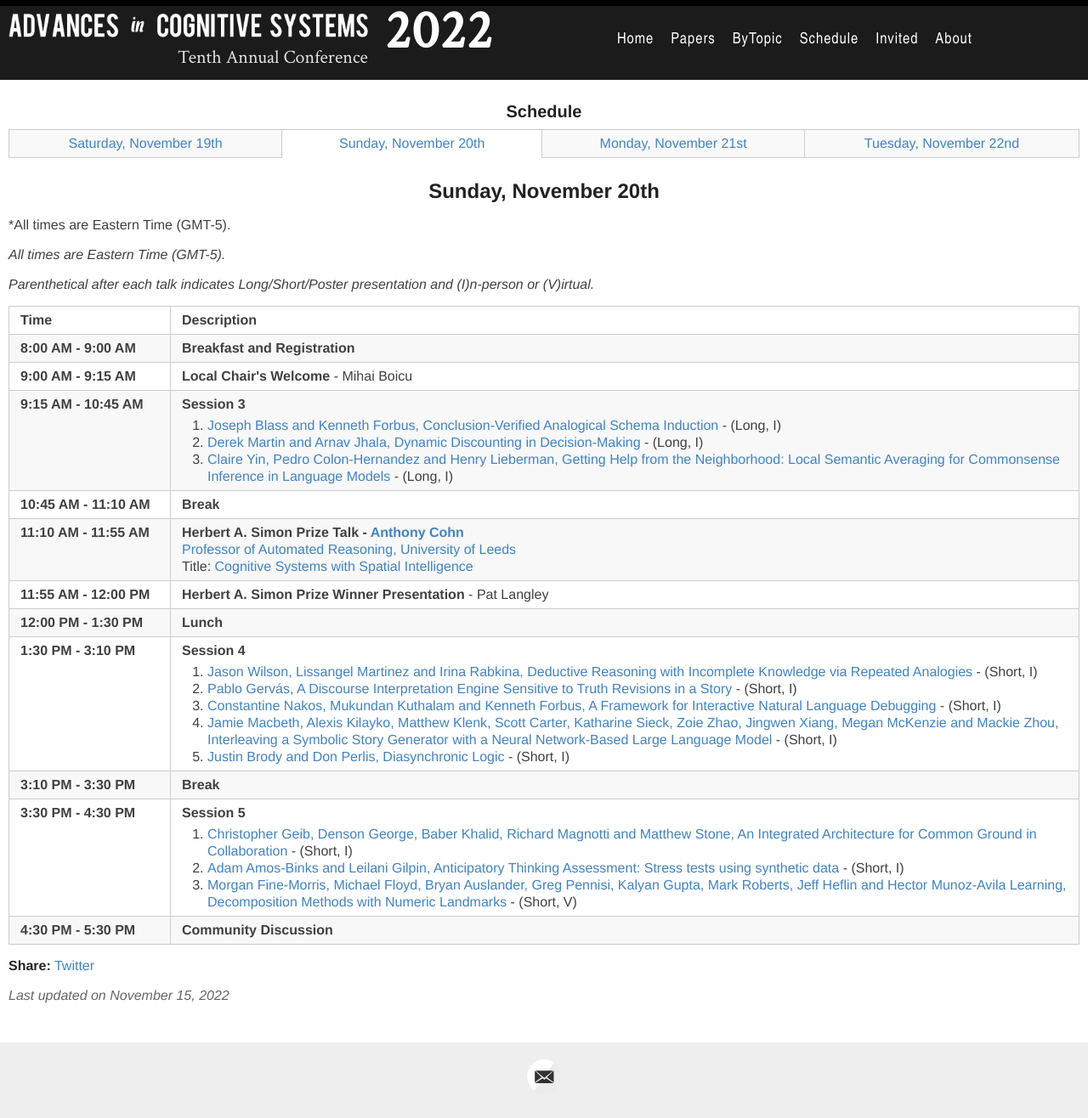
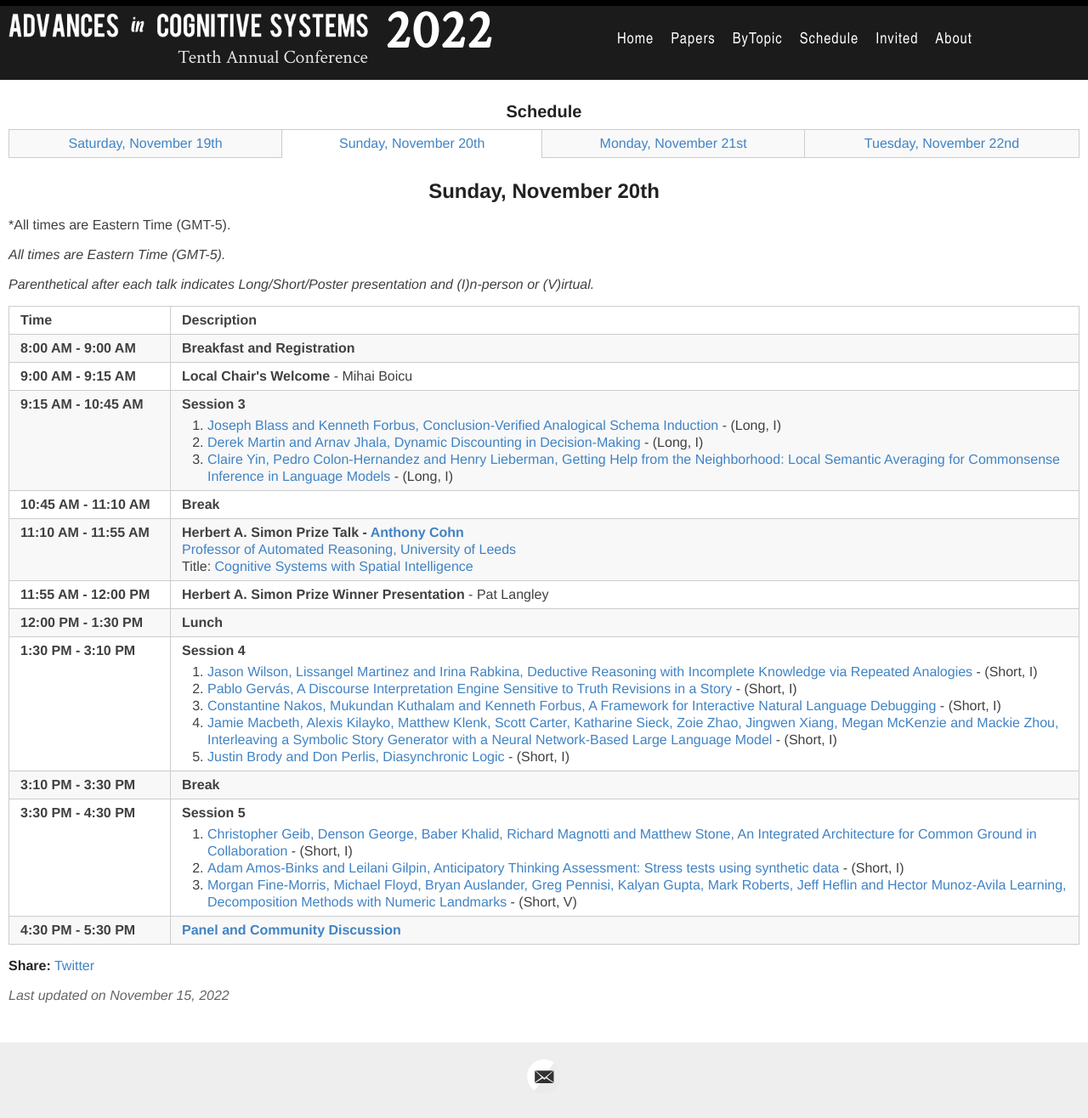
Before and after one commit to AdvancesInCognitiveSystems/acs2022, a Jekyll site: the page built from _days/sunday-day2.md, in a window 1280 px wide. Shown: the whole page at 85% size. Built offline with Jekyll 4.4.1, drawn with Linux system fonts in a browser that asks for light colours.

Commit message:
Update sunday-day2.md

```diff
--- a/_days/sunday-day2.md
+++ b/_days/sunday-day2.md
@@ -119,7 +119,7 @@ Title: <a href="{{site.baseurl}}/talks/#Cohn_talk"> Cognitive Systems with Spati
 </tr>
 
 <tr> <td> <span class="schedtime"> 4:30 PM - 5:30 PM </span></td> <td>
-<b> Community Discussion </b></td>
+     <a href="{{site.baseurl}}/talks/panel/"><b> Panel and Community Discussion </b></a></td>
 </tr>
 
 </table>
```
